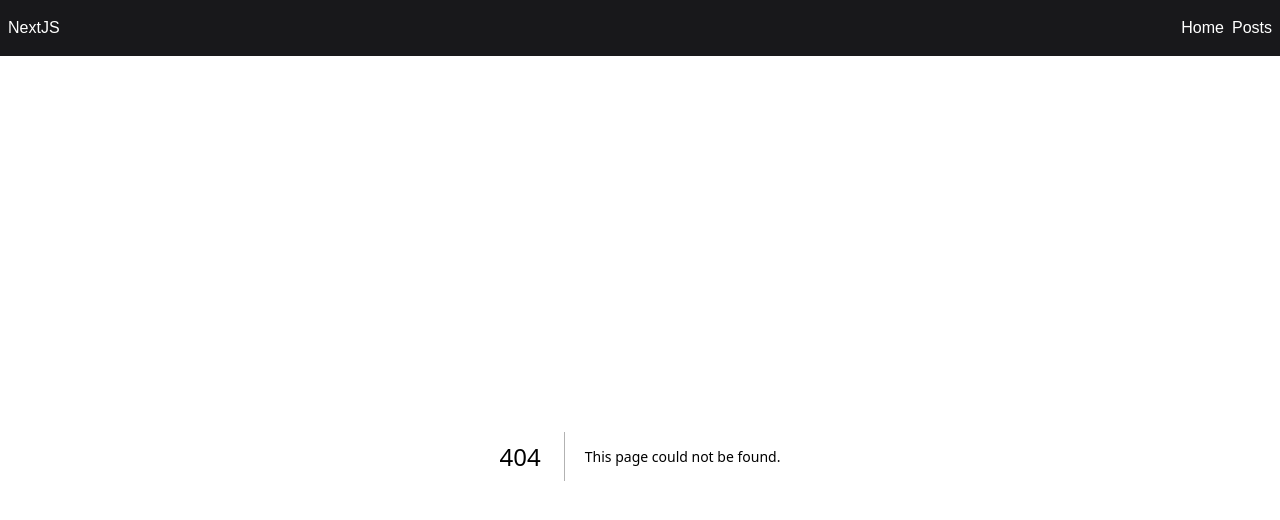
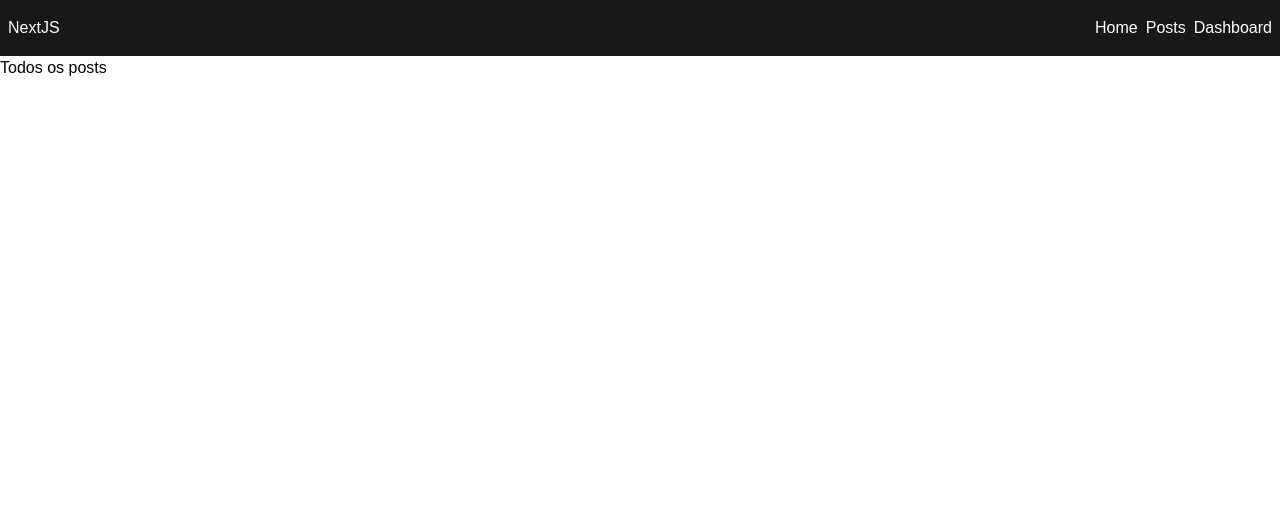
Before and after one commit to DevPauloV/Next_Project_Curso2, a Next.js app: page /posts in a window 1280 px wide. Before the commit this address had no page. Shown: the top 520 px of the page. Built offline with nearby package versions, Linux system fonts and the light colour scheme.

Commit message:
feat: Add navigation links to Header and create NotFound page

```diff
--- /dev/null
+++ b/src/app/not-found.tsx
@@ -0,0 +1,16 @@
+import React from 'react'
+import Link from 'next/link'
+
+export default function NotFound() {
+
+    return (
+        <div className="flex flex-col items-center justify-center">
+            <h1 className="text-center font-bold mt-10">Página 404 não encontrada!</h1>
+            <p>Esaa página que tentou acessar não existe!</p>
+
+            <Link href='/'>
+            Voltar para Home
+            </Link>
+        </div>
+    )
+}
--- /dev/null
+++ b/src/app/posts/page.tsx
@@ -0,0 +1,10 @@
+export default function PostsPage() {
+
+    return (
+        <div>
+            <h1>Todos os posts</h1>
+        </div>
+    )
+
+
+}
--- a/src/components/header/index.tsx
+++ b/src/components/header/index.tsx
@@ -1,3 +1,5 @@
+import Link from 'next/link';
+
 export function Header() {
     return (
         <header className="flex px-2 py-4 bg-zinc-900 text-white">
@@ -9,11 +11,23 @@ export function Header() {
                 <nav>
                     <ul className="flex items-center justify-center gap-2">
                         <li>
-                            Home
+                            <Link href='/'>
+                                Home
+                            </Link>
                         </li>
+
                         <li>
-                            Posts
+                            <Link href='/posts'>
+                                Posts
+                            </Link>
                         </li>
+
+                        <li>
+                            <Link href='/dashboard'>
+                                Dashboard
+                            </Link>
+                        </li>
+
                     </ul>
                 </nav>
             </div>
```
